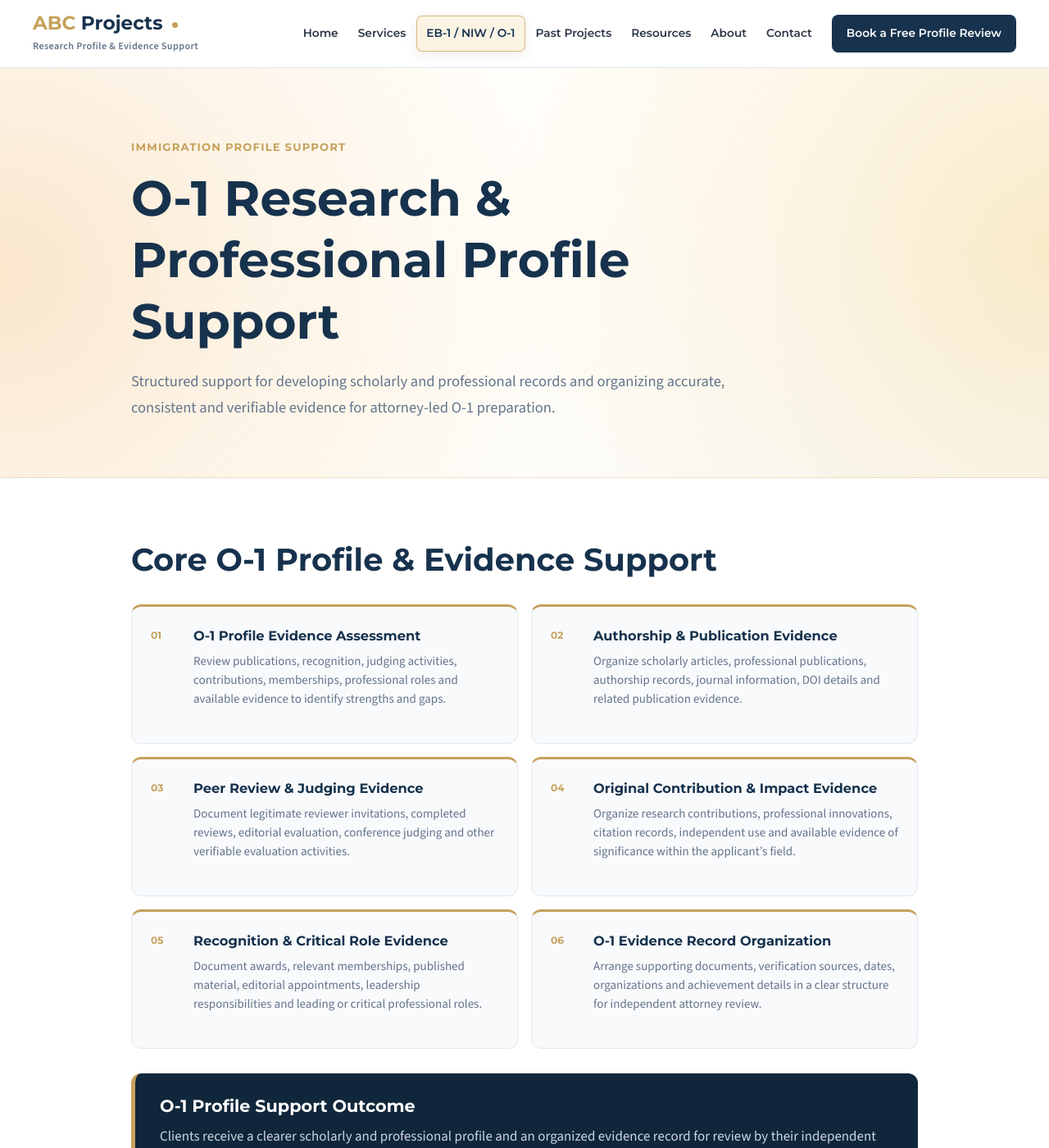
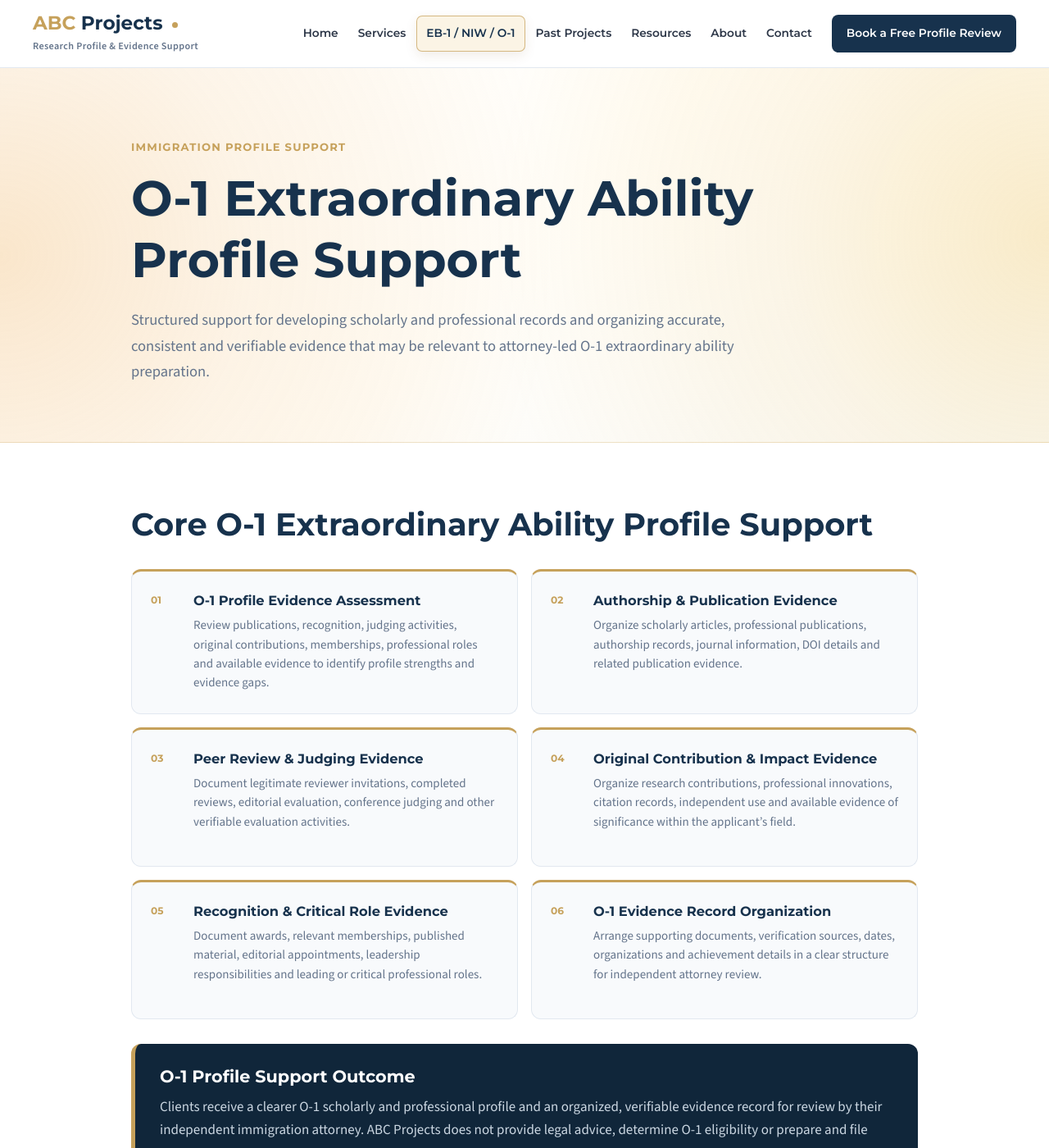
Before and after one commit to uprightpub/abcprojects, a Jekyll site: the page built from immigration-support/o-1/index.html, in a window 1280 px wide and 1400 px high. Shown: the whole window at 82% size. Built offline with Jekyll 4.4.1, drawn with Linux system fonts in a browser that asks for light colours; some of the changed text lies outside the part shown.

Commit message:
Optimize O-1 profile support page SEO and structured data

```diff
--- a/immigration-support/o-1/index.html
+++ b/immigration-support/o-1/index.html
@@ -1,9 +1,57 @@
 ---
 layout: default
-title: "O-1 Research & Professional Profile Support"
-description: "Research-profile development and evidence-documentation support for researchers and professionals preparing an O-1 profile with independent immigration counsel."
-custom_css: "/assets/css/service-subpage.css?v=3"
+title: "O-1 Extraordinary Ability Profile Support | ABC Projects"
+description: "Research and professional evidence documentation support for individuals preparing an O-1 extraordinary ability profile with independent immigration counsel."
+permalink: /immigration-support/o-1/
+custom_css: /assets/css/service-subpage.css?v=3
 ---
+
+<script type="application/ld+json">
+{
+  "@context": "https://schema.org",
+  "@graph": [
+    {
+      "@type": "Service",
+      "@id": "https://abcprojects.org/immigration-support/o-1/#service",
+      "name": "O-1 Extraordinary Ability Research and Professional Profile Support",
+      "serviceType": "O-1 research and professional profile development and evidence documentation",
+      "url": "https://abcprojects.org/immigration-support/o-1/",
+      "description": "Research and professional profile development and evidence documentation support for individuals preparing an O-1 extraordinary ability profile with independent immigration counsel.",
+      "provider": {
+        "@id": "https://abcprojects.org/#organization"
+      },
+      "audience": {
+        "@type": "Audience",
+        "audienceType": "Researchers, academics and professionals"
+      }
+    },
+    {
+      "@type": "BreadcrumbList",
+      "@id": "https://abcprojects.org/immigration-support/o-1/#breadcrumb",
+      "itemListElement": [
+        {
+          "@type": "ListItem",
+          "position": 1,
+          "name": "Home",
+          "item": "https://abcprojects.org/"
+        },
+        {
+          "@type": "ListItem",
+          "position": 2,
+          "name": "Immigration Profile Support",
+          "item": "https://abcprojects.org/immigration-support/"
+        },
+        {
+          "@type": "ListItem",
+          "position": 3,
+          "name": "O-1 Extraordinary Ability Profile Support",
+          "item": "https://abcprojects.org/immigration-support/o-1/"
+        }
+      ]
+    }
+  ]
+}
+</script>
 
 <!-- =========================================================
      PAGE INTRODUCTION
@@ -18,13 +66,13 @@ custom_css: "/assets/css/service-subpage.css?v=3"
     </span>
 
     <h1>
-      O-1 Research &amp; Professional Profile Support
+      O-1 Extraordinary Ability Profile Support
     </h1>
 
     <p>
-      Structured support for developing scholarly and professional
-      records and organizing accurate, consistent and verifiable
-      evidence for attorney-led O-1 preparation.
+      Structured support for developing scholarly and professional records
+      and organizing accurate, consistent and verifiable evidence that may
+      be relevant to attorney-led O-1 extraordinary ability preparation.
     </p>
 
   </div>
@@ -41,7 +89,7 @@ custom_css: "/assets/css/service-subpage.css?v=3"
   <div class="container service-page-container">
 
     <h2>
-      Core O-1 Profile &amp; Evidence Support
+      Core O-1 Extraordinary Ability Profile Support
     </h2>
 
 
@@ -63,9 +111,9 @@ custom_css: "/assets/css/service-subpage.css?v=3"
           </h3>
 
           <p>
-            Review publications, recognition, judging activities,
-            contributions, memberships, professional roles and
-            available evidence to identify strengths and gaps.
+            Review publications, recognition, judging activities, original
+            contributions, memberships, professional roles and available
+            evidence to identify profile strengths and evidence gaps.
           </p>
 
         </div>
@@ -212,8 +260,8 @@ custom_css: "/assets/css/service-subpage.css?v=3"
       </h2>
 
       <p>
-        Clients receive a clearer scholarly and professional profile
-        and an organized evidence record for review by their independent
+        Clients receive a clearer O-1 scholarly and professional profile
+        and an organized, verifiable evidence record for review by their independent
         immigration attorney. ABC Projects does not provide legal advice,
         determine O-1 eligibility or prepare and file petitions.
       </p>
@@ -234,9 +282,7 @@ custom_css: "/assets/css/service-subpage.css?v=3"
   <div class="container service-page-navigation-inner">
 
 
-    <a
-      class="service-nav-all"
-      href="{{ '/immigration-support/eb-2-niw/' | relative_url }}">
+    <a class="service-nav-all" href="/immigration-support/eb-2-niw/">
 
       <span>
         Previous Pathway
@@ -249,9 +295,7 @@ custom_css: "/assets/css/service-subpage.css?v=3"
     </a>
 
 
-    <a
-      class="service-nav-center"
-      href="{{ '/immigration-support/' | relative_url }}">
+    <a class="service-nav-center" href="/immigration-support/">
 
       <span>
         Immigration Support
@@ -264,9 +308,7 @@ custom_css: "/assets/css/service-subpage.css?v=3"
     </a>
 
 
-    <a
-      class="service-nav-next"
-      href="{{ '/services/' | relative_url }}">
+    <a class="service-nav-next" href="/services/">
 
       <span>
         Profile Services
```
